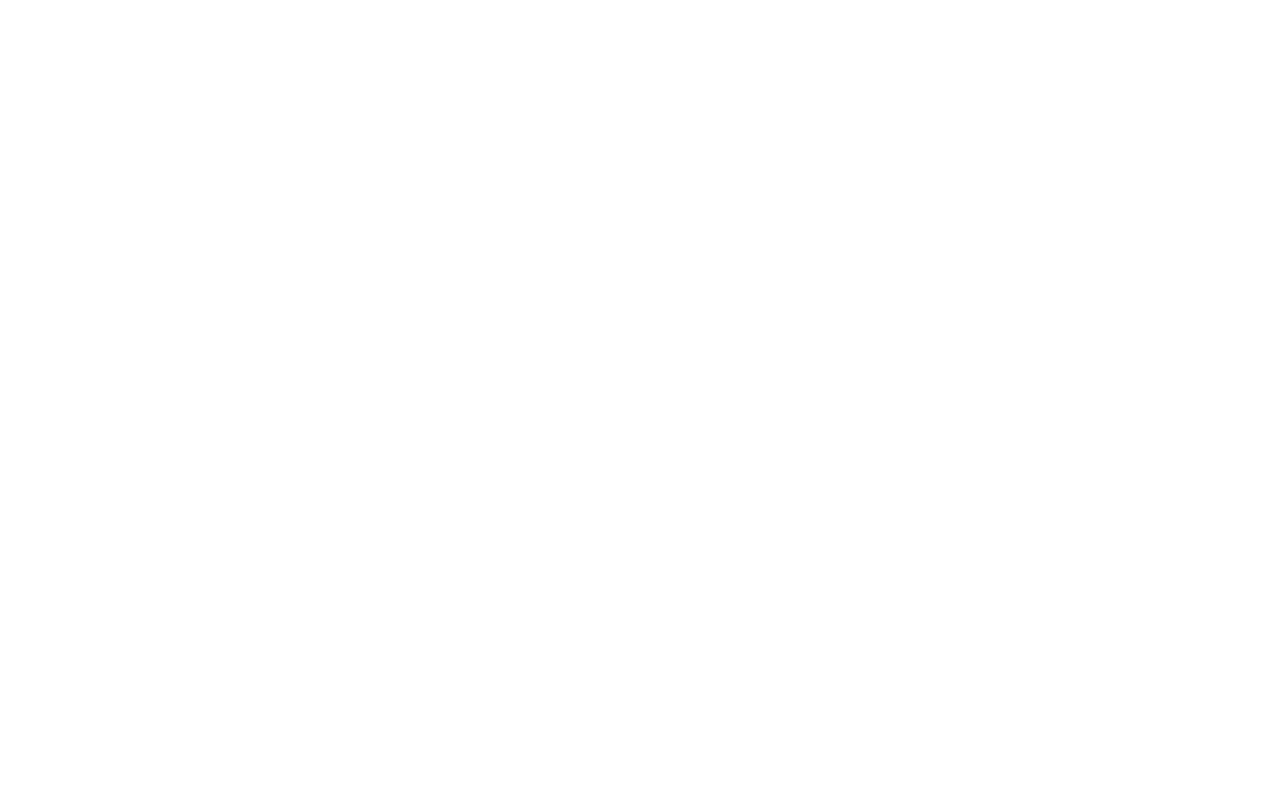
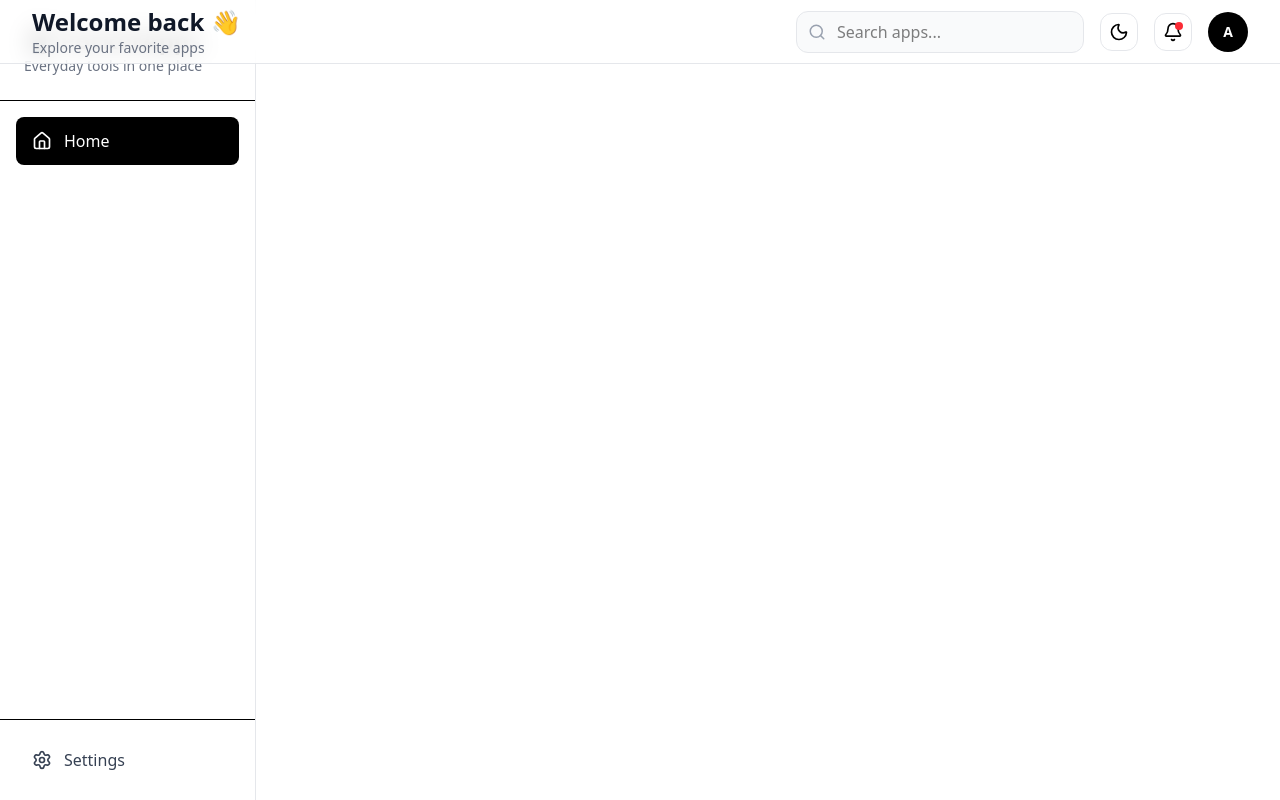
Before and after one commit to afnank16/PocketApps, a React (Vite) app: page / in a window 1280 px wide. Built offline with nearby package versions, Linux system fonts and the light colour scheme.

Commit message:
Implement main layout with Header and Sidebar components; set up routing for Home page

```diff
--- a/src/App.jsx
+++ b/src/App.jsx
@@ -1,13 +1,14 @@
-import { useState } from "react";
-import Practice from "./components/Practice";
-import DisplayData from "./components/DisplayData";
+import {BrowserRouter, Routes, Route} from "react-router-dom"
+import Home from "../src/pages/Home"
 
 function App() {
 
   return(
-    <div>
-
-    </div>
+    <BrowserRouter>
+    <Routes>
+      <Route path="/" element={<Home/>}/>
+    </Routes>
+    </BrowserRouter>
   )
 }
 export default App;
--- /dev/null
+++ b/src/components/Header.jsx
@@ -0,0 +1,50 @@
+import { Bell, Moon, Search } from "lucide-react";
+
+export default function Header() {
+  return (
+    <header className="sticky top-0 z-40 flex h-16 items-center justify-between border-b border-gray-200 bg-white/80 px-8 backdrop-blur-md">
+      {/* Left */}
+      <div>
+        <h1 className="text-2xl font-bold text-gray-900">
+          Welcome back 👋
+        </h1>
+        <p className="text-sm text-gray-500">
+          Explore your favorite apps
+        </p>
+      </div>
+
+      {/* Right */}
+      <div className="flex items-center gap-4">
+        {/* Search */}
+        <div className="relative hidden md:block">
+          <Search
+            size={18}
+            className="absolute left-3 top-1/2 -translate-y-1/2 text-gray-400"
+          />
+
+          <input
+            type="text"
+            placeholder="Search apps..."
+            className="w-72 rounded-xl border border-gray-200 bg-gray-50 py-2 pl-10 pr-4 outline-none transition focus:border-black focus:bg-white"
+          />
+        </div>
+
+        {/* Theme */}
+        <button className="rounded-xl border border-gray-200 p-2 hover:bg-gray-100">
+          <Moon size={20} />
+        </button>
+
+        {/* Notifications */}
+        <button className="relative rounded-xl border border-gray-200 p-2 hover:bg-gray-100">
+          <Bell size={20} />
+          <span className="absolute right-2 top-2 h-2 w-2 rounded-full bg-red-500"></span>
+        </button>
+
+        {/* Avatar */}
+        <button className="flex h-10 w-10 items-center justify-center rounded-full bg-black text-sm font-semibold text-white">
+          A
+        </button>
+      </div>
+    </header>
+  );
+}
--- /dev/null
+++ b/src/components/Sidebar.jsx
@@ -0,0 +1,63 @@
+import { NavLink } from "react-router-dom";
+import {
+  House,
+  Calculator,
+  CheckSquare,
+  Keyboard,
+  Timer,
+  NotebookPen,
+  LockKeyhole,
+  Settings,
+} from "lucide-react";
+
+const links = [
+  { name: "Home", path: "/", icon: House },
+//   { name: "Calculator", path: "/calculator", icon: Calculator },
+//   { name: "Todo", path: "/todo", icon: CheckSquare },
+//   { name: "Typing Test", path: "/typing-test", icon: Keyboard },
+//   { name: "Stopwatch", path: "/stopwatch", icon: Timer },
+//   { name: "Notes", path: "/notes", icon: NotebookPen },
+//   { name: "Password Generator", path: "/password-generator", icon: LockKeyhole },
+];
+
+export default function Sidebar() {
+  return (
+    <aside className="fixed left-0 top-0 h-screen w-64 border-r border-gray-200 bg-white">
+      <div className="border-b p-6">
+        <h1 className="text-2xl font-bold">📱 PocketApps</h1>
+        <p className="text-sm text-gray-500">
+          Everyday tools in one place
+        </p>
+      </div>
+
+      <nav className="flex flex-col gap-2 p-4">
+        {links.map(({ name, path, icon: Icon }) => (
+          <NavLink
+            key={name}
+            to={path}
+            className={({ isActive }) =>
+              `flex items-center gap-3 rounded-lg px-4 py-3 transition ${
+                isActive
+                  ? "bg-black text-white"
+                  : "text-gray-700 hover:bg-gray-100"
+              }`
+            }
+          >
+            <Icon size={20} />
+            <span>{name}</span>
+          </NavLink>
+        ))}
+      </nav>
+
+      <div className="absolute bottom-0 w-full border-t p-4">
+        <NavLink
+          to="/settings"
+          className="flex items-center gap-3 rounded-lg px-4 py-3 text-gray-700 hover:bg-gray-100"
+        >
+          <Settings size={20} />
+          Settings
+        </NavLink>
+      </div>
+    </aside>
+  );
+}
--- a/src/pages/Home.jsx
+++ b/src/pages/Home.jsx
@@ -0,0 +1,13 @@
+import Sidebar from "../components/Sidebar";
+import Header from "../components/Header";
+
+function Home(){
+
+    return(
+        <div className="min-h-screen">
+            <Header/>
+            <Sidebar/>
+        </div>
+    )
+}
+export default Home
```
